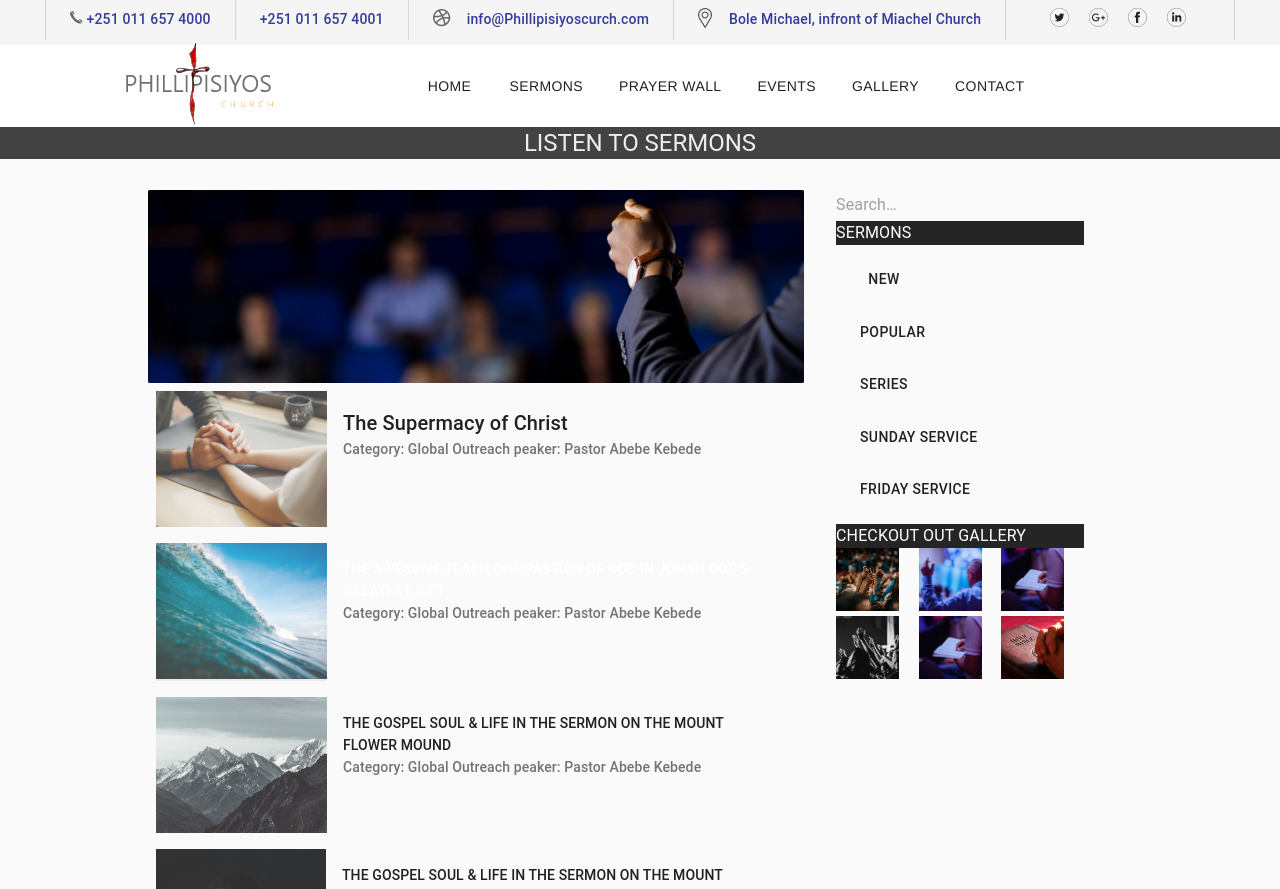
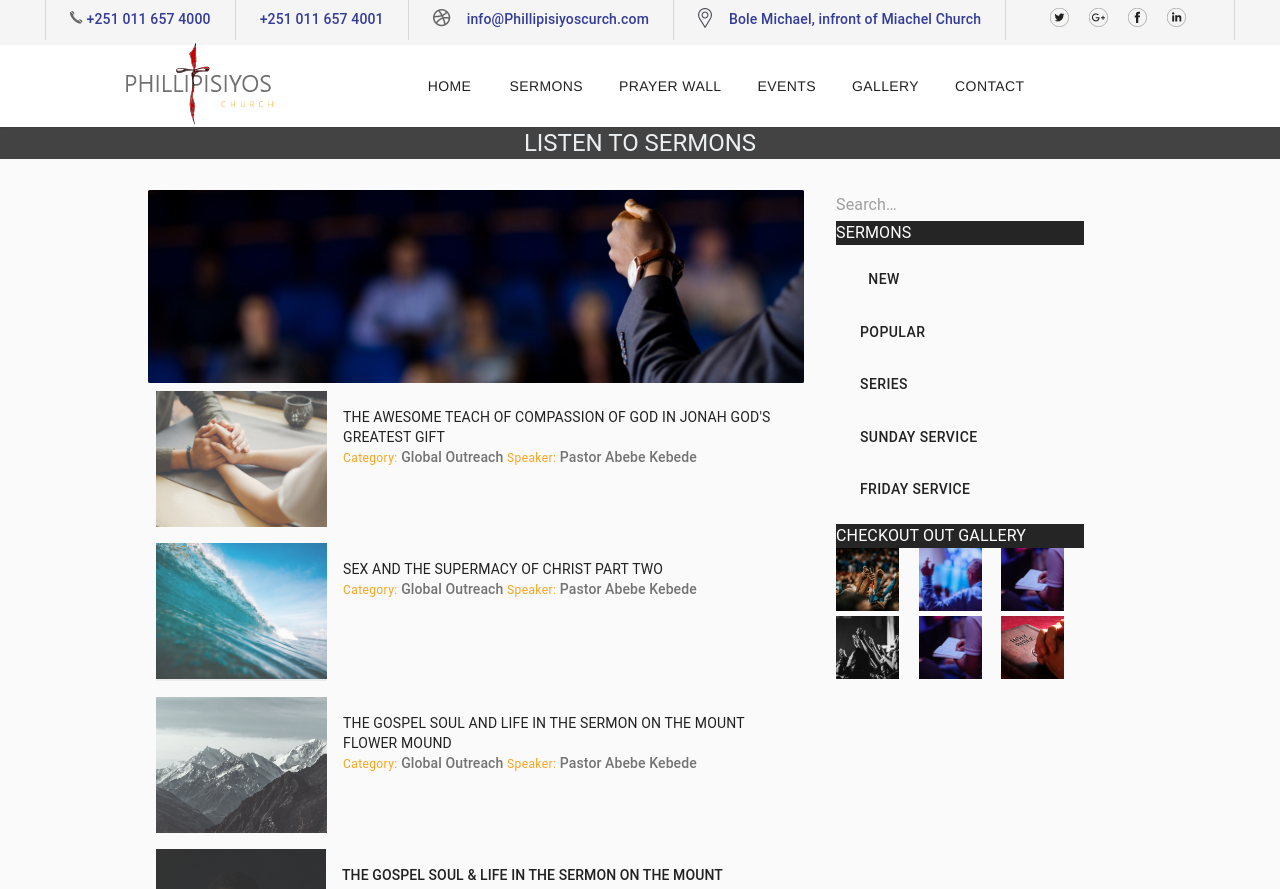
Before and after one commit to Alazar-dev/Filadelfia-web, a React (Create React App) app: page /sermons in a window 1280 px wide. Shown: the top 889 px of the page. Built offline with nearby package versions, Linux system fonts and the light colour scheme.

Commit message:
font-size and color edited

```diff
--- a/src/pages/sermons/Sermons.js
+++ b/src/pages/sermons/Sermons.js
@@ -47,9 +47,19 @@ const SermonsPage = () => {
               <img src={ImgSupermacy} alt="" />
               <div>
                 <CardContent>
-                  <Typography variant="h6">The Supermacy of Christ</Typography>
+                  <Typography variant="body2">
+                    THE AWESOME TEACH OF COMPASSION OF GOD IN JONAH GOD'S
+                    GREATEST GIFT
+                  </Typography>
                   <Typography variant="subtitle2" color="textSecondary">
-                    Category: Global Outreach peaker: Pastor Abebe Kebede
+                    <Typography variant="caption" color="primary">
+                      Category:
+                    </Typography>{" "}
+                    Global Outreach{" "}
+                    <Typography variant="caption" color="primary">
+                      Speaker:
+                    </Typography>{" "}
+                    Pastor Abebe Kebede
                   </Typography>
                 </CardContent>
               </div>
@@ -60,12 +70,18 @@ const SermonsPage = () => {
               <img src={ImgTeach} alt="" />
               <div>
                 <CardContent>
-                  <Typography color="secondary" variant="subtitle2">
-                    THE AWESOME TEACH COMPASSION OF GOD IN JONAH GOD'S GREATEST
-                    GIFT
+                  <Typography variant="body2">
+                    SEX AND THE SUPERMACY OF CHRIST PART TWO
                   </Typography>
                   <Typography variant="subtitle2" color="textSecondary">
-                    Category: Global Outreach peaker: Pastor Abebe Kebede
+                    <Typography variant="caption" color="primary">
+                      Category:
+                    </Typography>{" "}
+                    Global Outreach{" "}
+                    <Typography variant="caption" color="primary">
+                      Speaker:
+                    </Typography>{" "}
+                    Pastor Abebe Kebede
                   </Typography>
                 </CardContent>
               </div>
@@ -76,12 +92,19 @@ const SermonsPage = () => {
               <img src={ImgGospel} alt="" />
               <div>
                 <CardContent>
-                  <Typography variant="subtitle2">
-                    THE GOSPEL SOUL & LIFE IN THE SERMON ON THE MOUNT FLOWER
+                  <Typography variant="body2">
+                    THE GOSPEL SOUL AND LIFE IN THE SERMON ON THE MOUNT FLOWER
                     MOUND
                   </Typography>
                   <Typography variant="subtitle2" color="textSecondary">
-                    Category: Global Outreach peaker: Pastor Abebe Kebede
+                    <Typography variant="caption" color="primary">
+                      Category:
+                    </Typography>{" "}
+                    Global Outreach{" "}
+                    <Typography variant="caption" color="primary">
+                      Speaker:
+                    </Typography>{" "}
+                    Pastor Abebe Kebede
                   </Typography>
                 </CardContent>
               </div>
@@ -97,7 +120,14 @@ const SermonsPage = () => {
                     MOUND
                   </Typography>
                   <Typography variant="subtitle2" color="textSecondary">
-                    Category: Global Outreach peaker: Pastor Abebe Kebede
+                    <Typography variant="caption" color="primary">
+                      Category:
+                    </Typography>{" "}
+                    Global Outreach{" "}
+                    <Typography variant="caption" color="primary">
+                      Speaker:
+                    </Typography>{" "}
+                    Pastor Abebe Kebede
                   </Typography>
                 </CardContent>
               </div>
```
